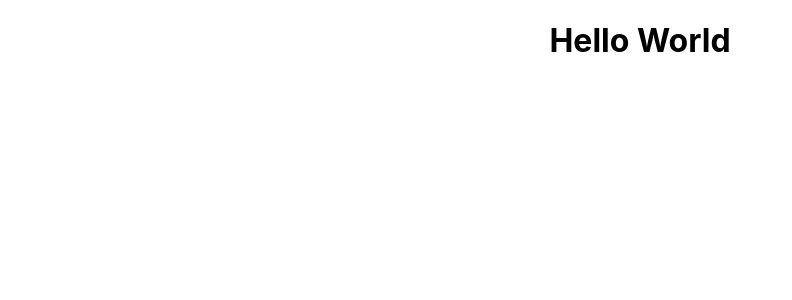
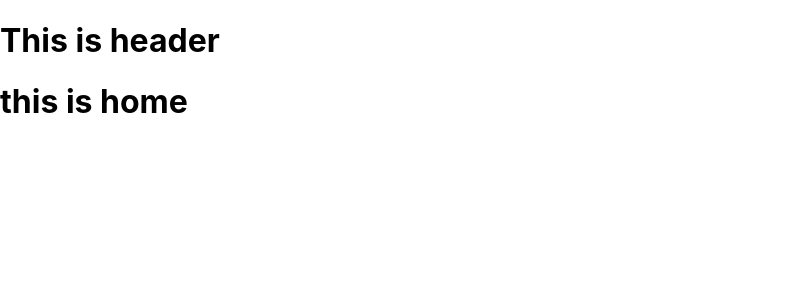
Before and after one commit to ThisIsKhalid/fancy-coder-client-site, a React (Create React App) app: page / in a window 1280 px wide. Shown: the top 300 px of the page, without its empty margins (0-792 px from the left). Built offline with nearby package versions, Linux system fonts and the light colour scheme.

Commit message:
added router

```diff
--- a/package.json
+++ b/package.json
@@ -8,6 +8,7 @@
     "@testing-library/user-event": "^13.5.0",
     "react": "^18.2.0",
     "react-dom": "^18.2.0",
+    "react-router-dom": "^6.4.2",
     "react-scripts": "5.0.1",
     "web-vitals": "^2.1.4"
   },
--- a/src/App.js
+++ b/src/App.js
@@ -1,10 +1,9 @@
-import './App.css';
+import { RouterProvider } from 'react-router-dom';
+import { router } from './routes/routes';
 
 function App() {
   return (
-    <div className="App">
-      <h1>Hello World</h1>
-    </div>
+    <RouterProvider router={router}></RouterProvider>
   );
 }
 
--- /dev/null
+++ b/src/Pages/Home/Home.js
@@ -0,0 +1,11 @@
+import React from 'react';
+
+const Home = () => {
+    return (
+        <div>
+            <h1>this is home</h1>
+        </div>
+    );
+};
+
+export default Home;
--- /dev/null
+++ b/src/Pages/Shared/Header.js
@@ -0,0 +1,11 @@
+import React from 'react';
+
+const Header = () => {
+    return (
+        <div>
+            <h1>This is header</h1>
+        </div>
+    );
+};
+
+export default Header;
--- /dev/null
+++ b/src/layout/Main.js
@@ -0,0 +1,14 @@
+import React from 'react';
+import { Outlet } from 'react-router-dom';
+import Header from '../Pages/Shared/Header';
+
+const Main = () => {
+    return (
+        <div>
+            <Header></Header>
+            <Outlet></Outlet>
+        </div>
+    );
+};
+
+export default Main;
--- /dev/null
+++ b/src/routes/routes.js
@@ -0,0 +1,16 @@
+import { createBrowserRouter } from "react-router-dom";
+import Main from "../layout/Main";
+import Home from "../Pages/Home/Home";
+
+export const router = createBrowserRouter([
+    {
+        path: '/',
+        element: <Main></Main>,
+        children: [
+            {
+                path: '/',
+                element: <Home></Home>
+            }
+        ]
+    }
+]);
```
Also changed, not shown: src/Pages/Shared/Footer.js (added), 1 other file (tests, documents, lock files or other folders).
